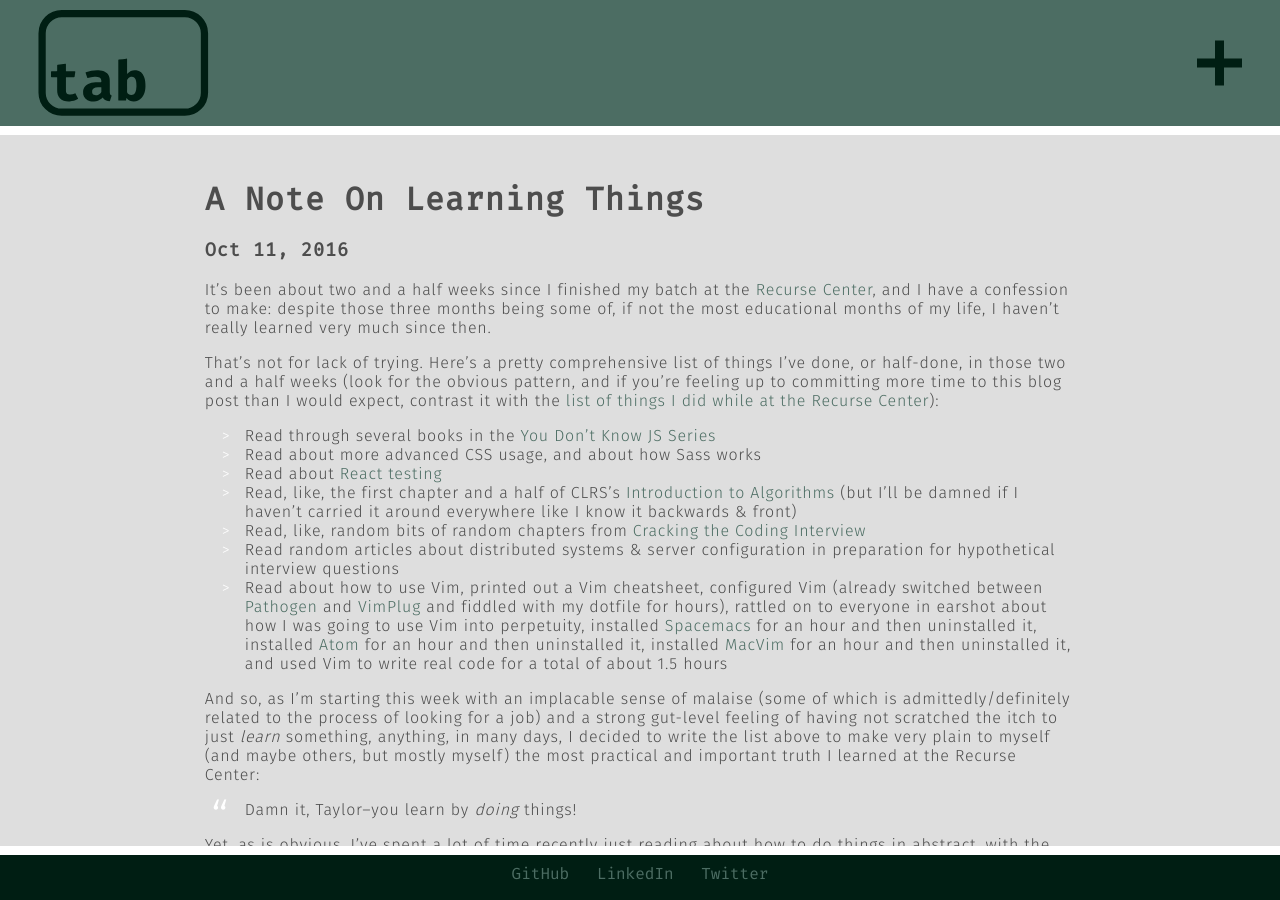
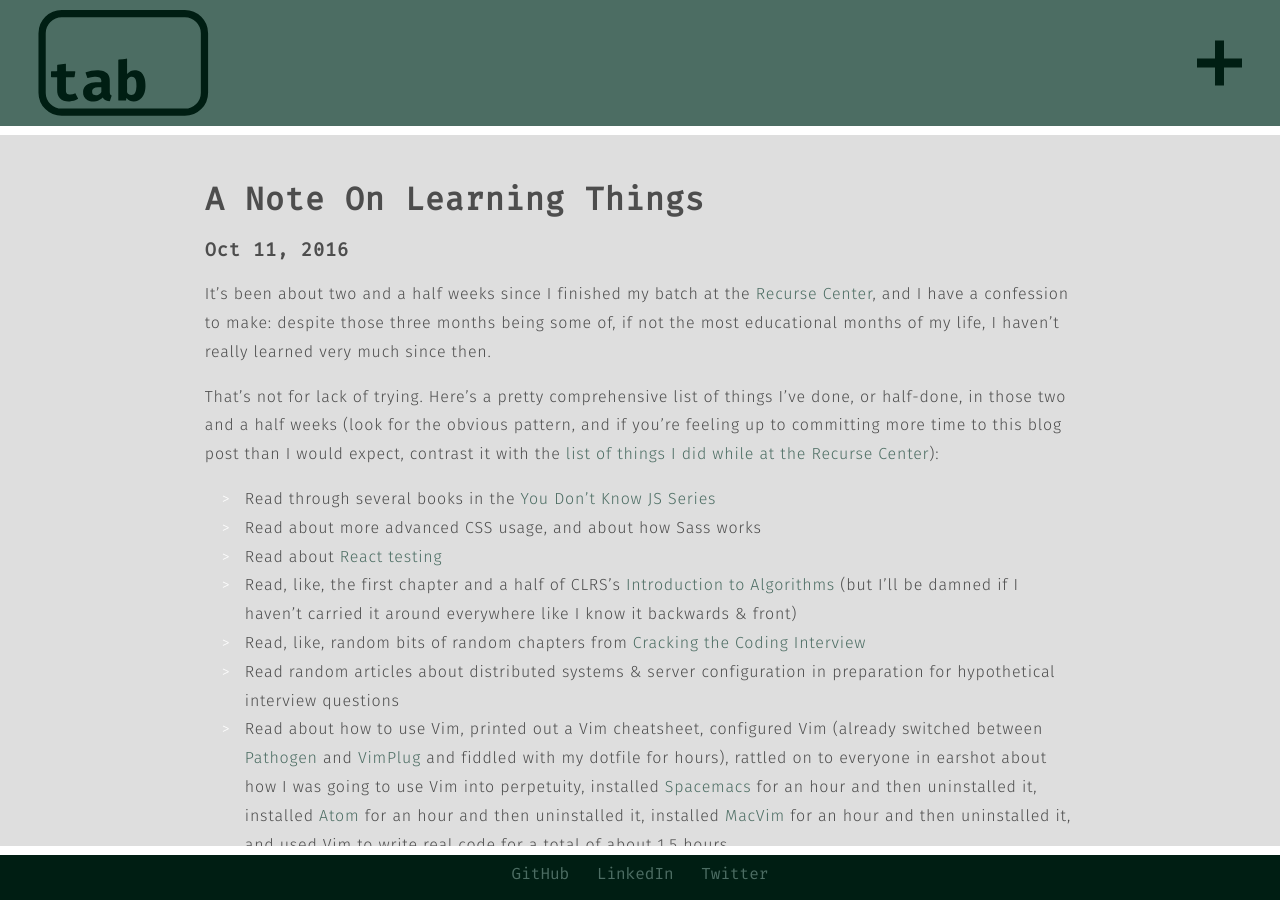
Before and after one commit to tayloraburgess/tayloraburgess.github.io, a Jekyll site: the page built from _posts/2016-10-11-learning-things.md, in a window 1280 px wide and 900 px high. Built offline with Jekyll 4.4.1, drawn with Linux system fonts in a browser that asks for light colours.

Commit message:
Adjust content line height
Change blockquote ::before accordingly as a result.

```diff
--- a/assets/css/main.scss
+++ b/assets/css/main.scss
@@ -34,6 +34,9 @@ div.content {
     letter-spacing: 0.05em;
     background-color: $main-back-color;
     color: $text-color;
+}
+.content p, .content blockquote, .content ul, .content ol {
+    line-height: 180%;
 }
 img {
     display: block;
@@ -76,7 +79,7 @@ blockquote::before {
     content: '\201C';
     position: absolute;
     left: -34px;
-    top: -10px;
+    top: 8px;
     font-size: 3em;
     color: white;
 }
```
